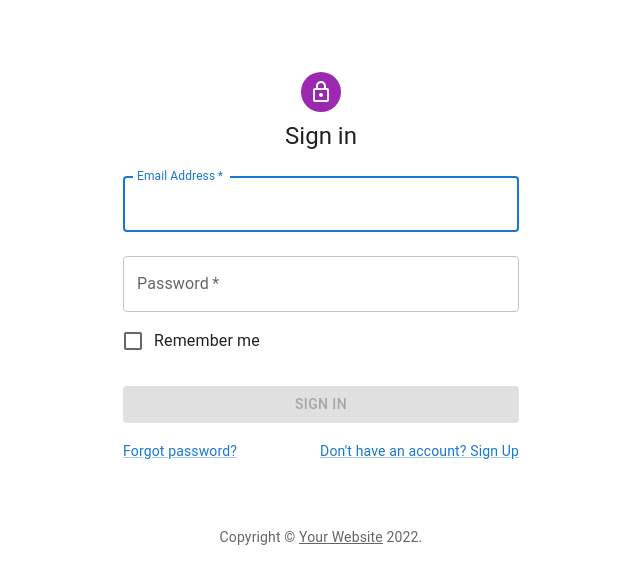
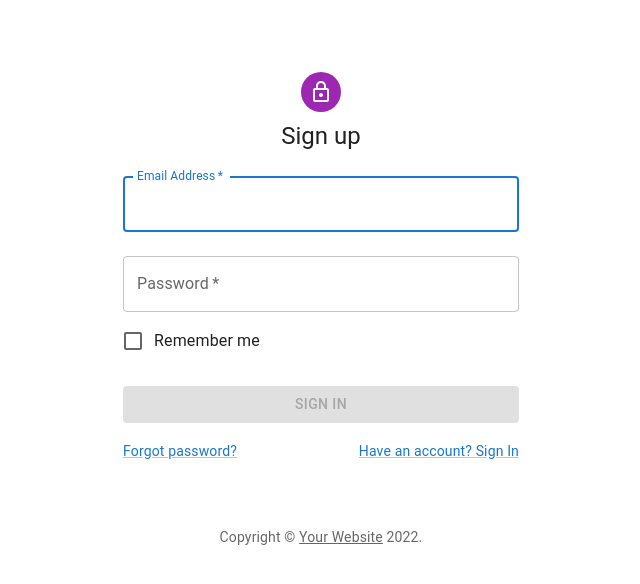
Before and after one commit to LiJamie1/Activity_Tracker, a React (Create React App) app: page /sign-up in a window 1280 px wide. Shown: the top 584 px of the page, without its empty margins (319-959 px from the left). Built offline with nearby package versions, Linux system fonts and the light colour scheme.

Commit message:
refactor code and fix issue with rendering/routing

```diff
--- a/src/pages/SignIn.jsx
+++ b/src/pages/SignIn.jsx
@@ -1,5 +1,4 @@
 import React, { useState } from "react";
-// import { Link, withRouter } from "react-router-dom";
 import Avatar from "@mui/material/Avatar";
 import Button from "@mui/material/Button";
 import CssBaseline from "@mui/material/CssBaseline";
@@ -35,13 +34,15 @@ function Copyright(props) {
 const theme = createTheme();
 
 export default function SignIn() {
-  const [user, setUser] = useState({
+  const initialUser = {
     id: null,
     email: "",
     password: "",
     error: null,
     auth: null,
-  });
+  };
+
+  const [user, setUser] = useState(initialUser);
 
   const handleChange = (event) => {
     const { name, value } = event.target;
@@ -127,8 +128,8 @@ export default function SignIn() {
                 </Link>
               </Grid>
               <Grid item>
-                <Link href="#" variant="body2">
-                  {"Don't have an account? Sign Up"}
+                <Link href="/sign-up" variant="body2">
+                  Don't have an account? Sign Up
                 </Link>
               </Grid>
             </Grid>
--- a/src/pages/SignUp.jsx
+++ b/src/pages/SignUp.jsx
@@ -1,4 +1,5 @@
 import React, { useState } from "react";
+import { withFirebase } from "../components/Firebase";
 import Avatar from "@mui/material/Avatar";
 import Button from "@mui/material/Button";
 import CssBaseline from "@mui/material/CssBaseline";
@@ -33,28 +34,33 @@ function Copyright(props) {
 
 const theme = createTheme();
 
-export default function SignIn() {
-  const [user, setUser] = useState({
+export default function SignUp(props) {
+  const initialUser = {
     id: null,
     email: "",
     password: "",
     error: null,
     auth: null,
-  });
+  };
+
+  const [user, setUser] = useState(initialUser);
 
   const handleChange = (event) => {
     const { name, value } = event.target;
     setUser({ ...user, [name]: value });
   };
 
-  const handleSubmit = (event) => {
-    event.preventDefault();
-    const data = new FormData(event.currentTarget);
-    // eslint-disable-next-line no-console
-    console.log({
-      email: data.get("email"),
-      password: data.get("password"),
-    });
+  const handleSubmit = (e) => {
+    props.firebase.auth
+      .createUserWithEmailAndPassword(user.email, user.password)
+      // Later add user also to database
+      .then((authUser) => {
+        setUser(e.user);
+        props.history.push("/dashboard");
+      })
+      .catch((error) => {
+        setUser({ ...user, error: error.message });
+      });
   };
 
   const isValid = user.email === "" || user.password === "";
@@ -75,7 +81,7 @@ export default function SignIn() {
             <LockOutlinedIcon />
           </Avatar>
           <Typography component="h1" variant="h5">
-            Sign in
+            Sign up
           </Typography>
           <Box
             component="form"
@@ -126,8 +132,8 @@ export default function SignIn() {
                 </Link>
               </Grid>
               <Grid item>
-                <Link href="#" variant="body2">
-                  {"Don't have an account? Sign Up"}
+                <Link href="/" variant="body2">
+                  Have an account? Sign In
                 </Link>
               </Grid>
             </Grid>
```
